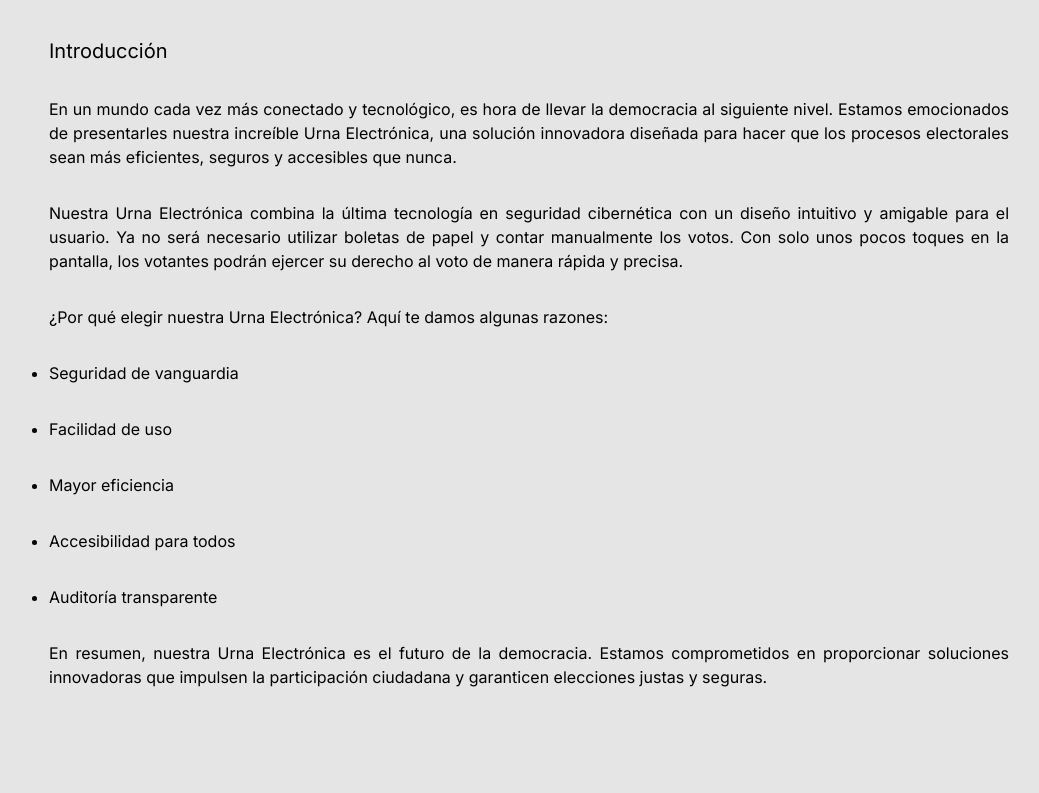
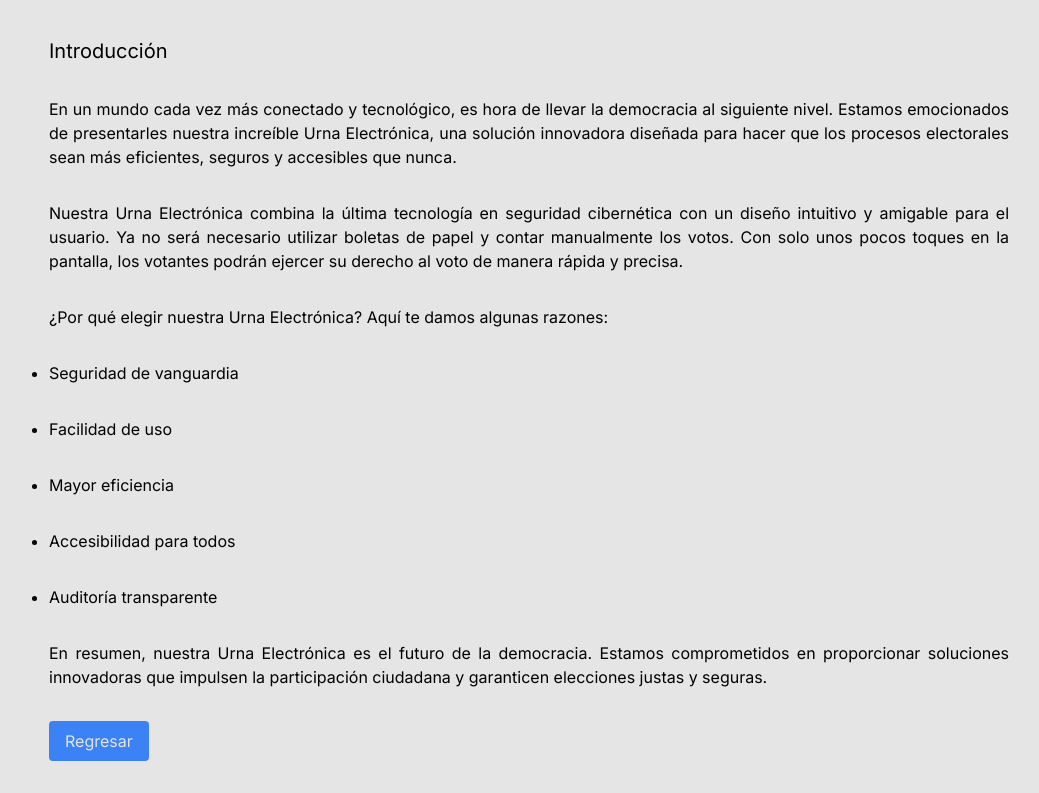
Before and after one commit to Wichosu/Stand-Euro, a Next.js app: page /urna-electronica in a window 1280 px wide. Shown: the part 247-1040 px from the top of the page, without its empty margins (111-1150 px from the left). Before the commit the page ends 968 px from the top, so only its background shows below. Built offline with nearby package versions, Linux system fonts and the light colour scheme.

Commit message:
Finish stand web

```diff
--- a/app/components/StandCard.jsx
+++ b/app/components/StandCard.jsx
@@ -18,7 +18,7 @@ export default function StandCard({ img, route, children}){
           object-cover"
         />
         <span className="absolute top-1/2 left-0 right-0 mx-auto w-fit
-          text-2xl lg:text-3xl uppercase"
+          text-xl lg:text-3xl uppercase"
         >
           { children }
         </span>
--- a/app/page.js
+++ b/app/page.js
@@ -22,7 +22,7 @@ export default function Home() {
       </StandCard>
       <StandCard
         img={'https://kinikmx.com/img/paneles-solares.png'}
-        route={''}
+        route={'https://www.kinik.com.mx/'}
       >
         servicios kinik
       </StandCard>
--- a/app/urna-electronica/page.js
+++ b/app/urna-electronica/page.js
@@ -1,3 +1,5 @@
+import Link from "next/link";
+
 export default function Page(){
   return (
     <>
@@ -42,6 +44,9 @@ export default function Page(){
             En resumen, nuestra Urna Electrónica es el futuro de la democracia. Estamos comprometidos en proporcionar soluciones innovadoras que impulsen la participación ciudadana y garanticen elecciones justas y seguras.
           </p>
         </article>
+        <Link href='/' className="bg-blue-500 rounded text-neutral-200 w-fit px-4 py-2">
+          Regresar
+        </Link>
       </section>
     </>
   )
```
